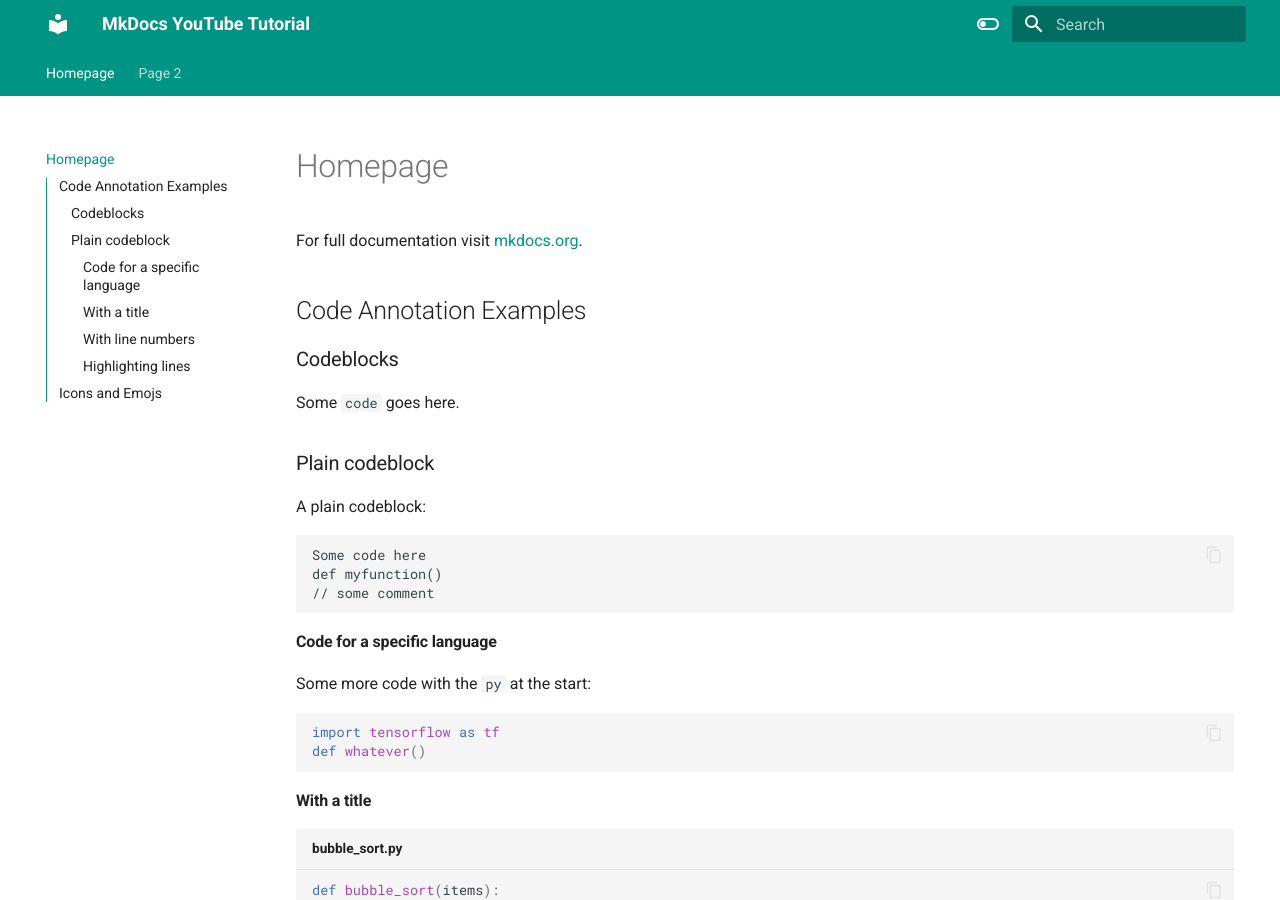
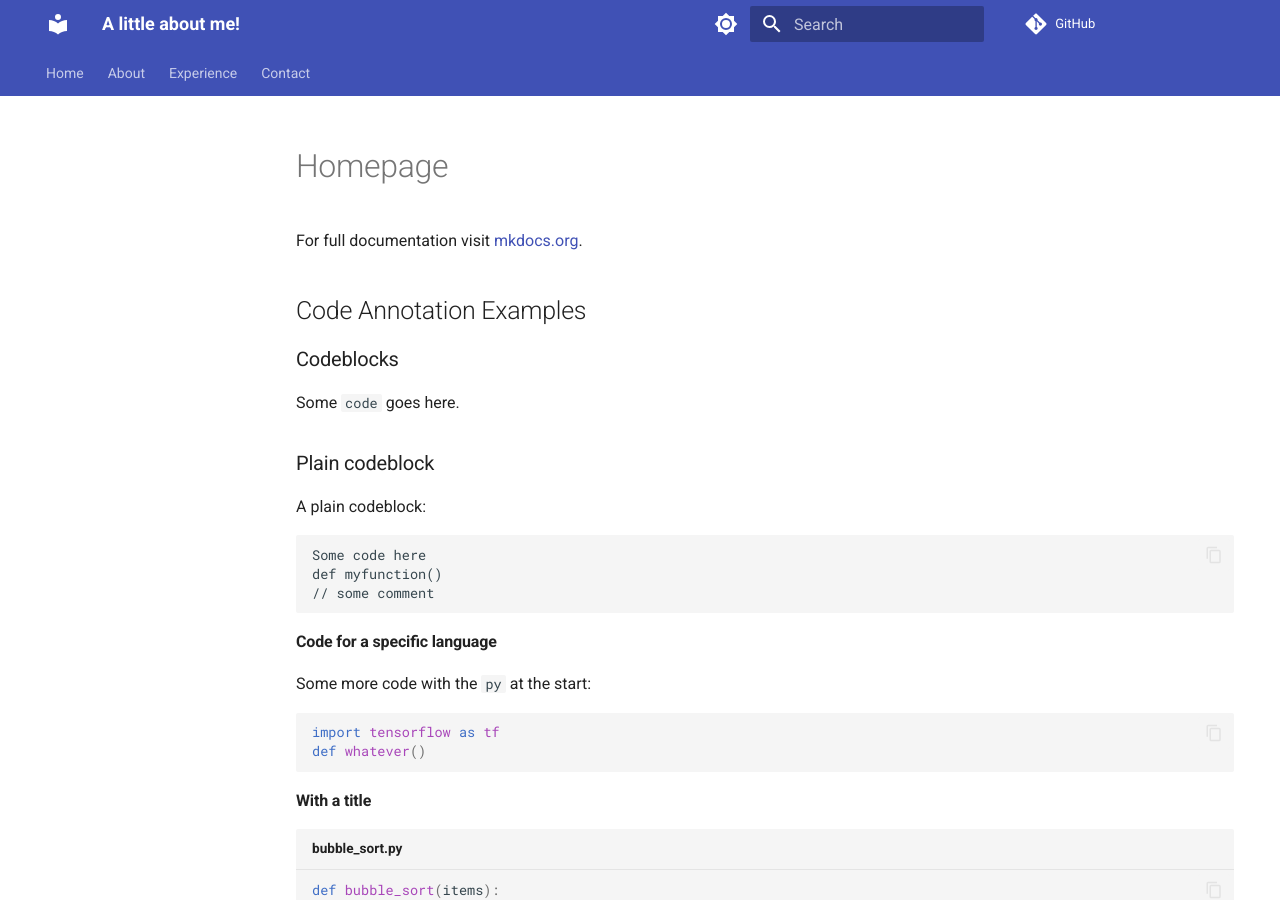
Before and after one commit to phantomad007/Trial, an MkDocs documentation site: the page built from docs/index.md, in a window 1280 px wide and 900 px high. Built offline with MkDocs 1.6.1 and Material for MkDocs 9.7.7, drawn with Linux system fonts in a browser that asks for light colours; emoji names are drawn with the system emoji font; comment, search, counter and statistics services are not loaded; some of the changed text lies outside the part shown.

Commit message:
commit10

```diff
--- a/mkdocs.yml
+++ b/mkdocs.yml
@@ -1,5 +1,5 @@
-site_name: MkDocs YouTube Tutorial
-site_url: https://james-willett.github.io/mkdocs-material-youtube-tutorial/
+site_name: A little about me!
+repo_url: https://github.com/phantomad007/Resume/
 theme:
   name: material
   features:
@@ -16,35 +16,30 @@ theme:
   palette:
     - scheme: default
       toggle:
-        icon: material/toggle-switch-off-outline
+        icon: material/brightness-7 # Sun icon for light theme
         name: Switch to dark mode
-      primary: teal
-      accent: purple
+      primary: "#4c51bf" # Purple primary color
+      accent: "#ff7e67" # Coral accent color
     - scheme: slate
       toggle:
-        icon: material/toggle-switch
+        icon: material/brightness-1 # Moon icon for dark theme
         name: Switch to light mode
-      primary: teal
-      accent: lime
-
-plugins:
-  - social
-  - search
-
-extra:
-  social:
-    - icon: fontawesome/brands/github-alt
-      link: https://github.com/james-willett
-    - icon: fontawesome/brands/twitter
-      link: https://twitter.com/TheJamesWillett
-    - icon: fontawesome/brands/linkedin
-      link: https://www.linkedin.com/in/willettjames/
+      primary: "#2196f3" # Blue primary color
+      accent: "#4caf50" # Green accent color
+extra_css:
+  - stylesheets/extra.css
+nav:
+  - Home: home.md
+  - About: about.md
+  - Experience: experience.md
+  - Contact: contact.md
 
 markdown_extensions:
   - pymdownx.highlight:
       anchor_linenums: true
   - pymdownx.inlinehilite
   - pymdownx.snippets
+  - pymdownx.mark
   - admonition
   - pymdownx.arithmatex:
       generic: true
@@ -54,8 +49,17 @@ markdown_extensions:
   - pymdownx.mark
   - attr_list
   - pymdownx.emoji:
-      emoji_index: !!python/name:materialx.emoji.twemoji
-      emoji_generator: !!python/name:materialx.emoji.to_svg
+      emoji_index: !!python/name:material.extensions.emoji.twemoji
+      emoji_generator: !!python/name:material.extensions.emoji.to_svg
+
+extra:
+  social:
+    - icon: fontawesome/brands/github-alt
+      link: https://github.com/phantomad007/
+    - icon: fontawesome/brands/instagram
+      link: https://instagram.com/pranay__sai/
+    - icon: fontawesome/brands/linkedin
+      link: https://www.linkedin.com/in/pranay-sai-j/
 
 copyright: |
-  &copy; 2023 <a href="https://github.com/james-willett"  target="_blank" rel="noopener">James Willett</a>
+  &copy; 2024 <a href="https://github.com/phantomad007"  target="_blank" rel="noopener">Pranay Sai Jangeti</a>
```
